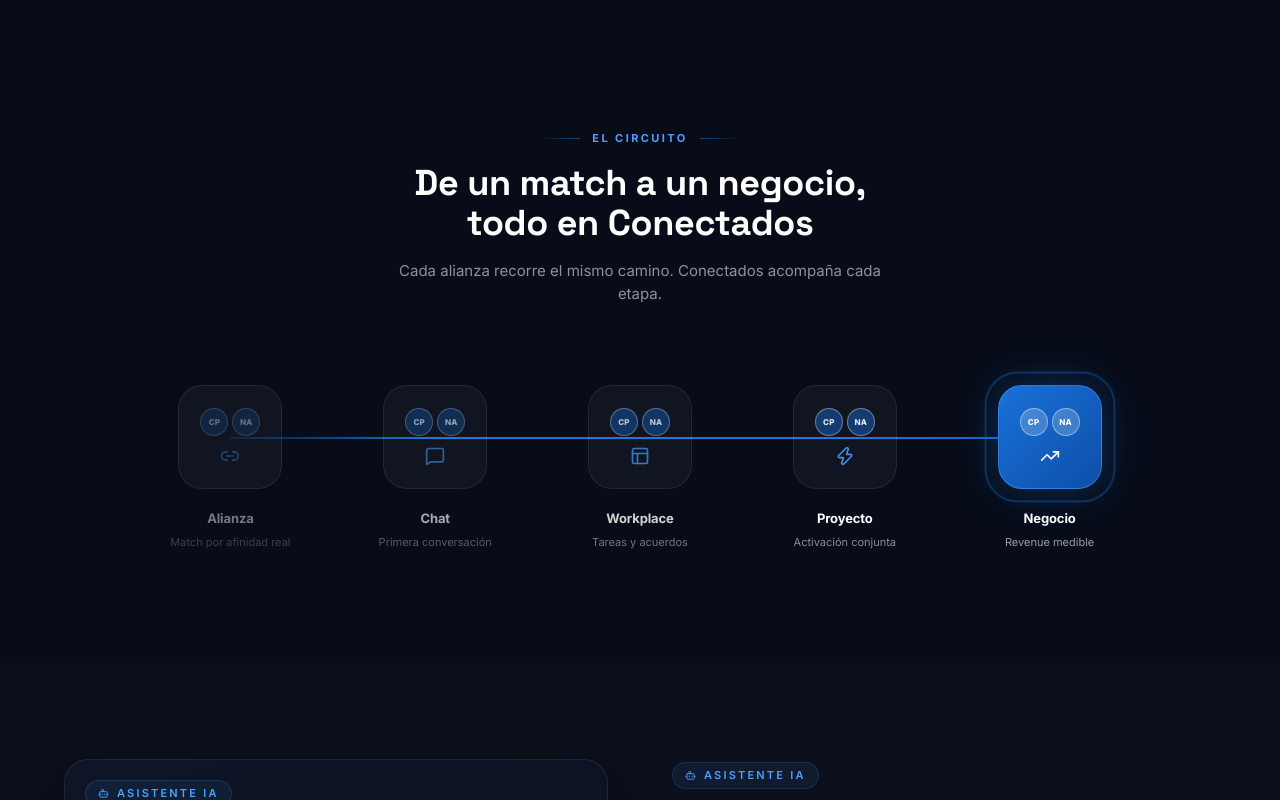
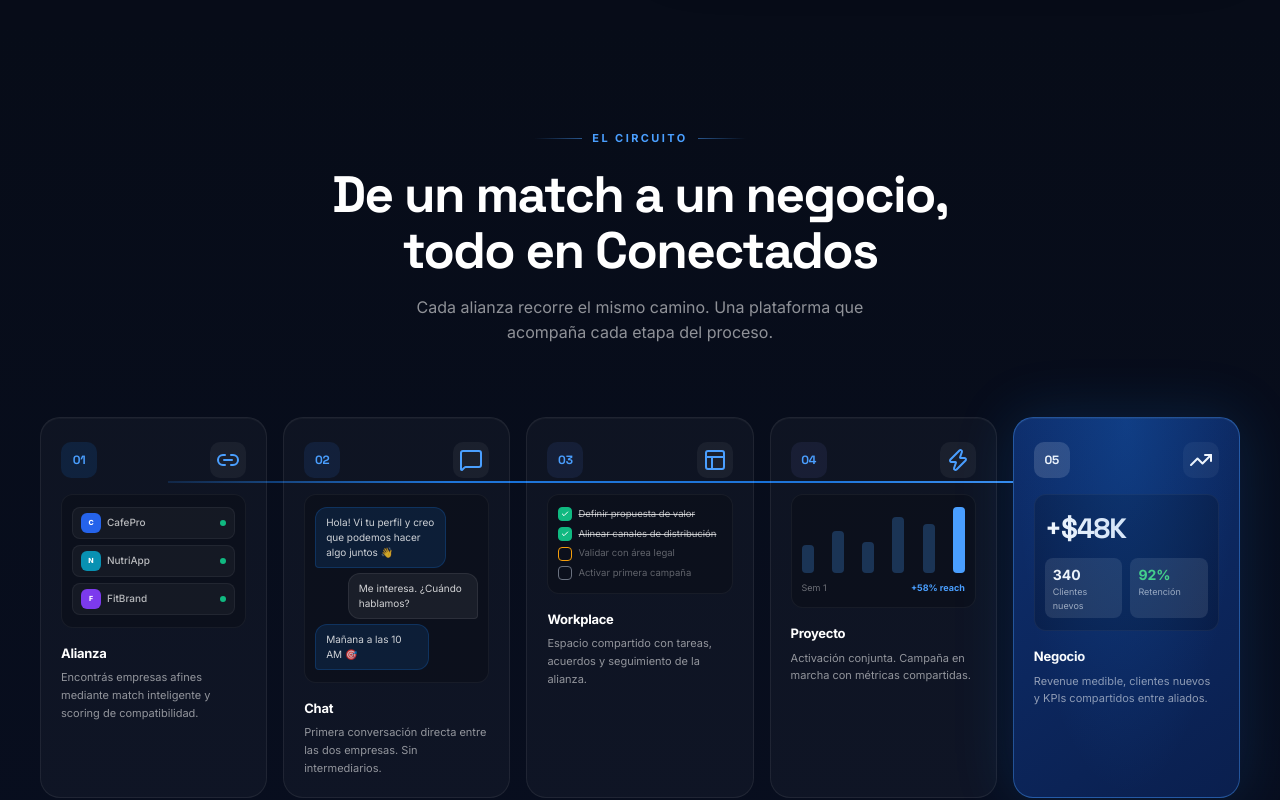
Before and after one commit to agustinorellano/Conectados-demo-1.2, a React (Vite) app: page / in a window 1280 px wide. Shown: the part 3280-4080 px from the top of the page. Built offline with nearby package versions, Linux system fonts and the light colour scheme.

Commit message:
feat: redesign El circuito — cards con peso visual, mockups internos por etapa

```diff
--- a/src/landing/LandingPage.jsx
+++ b/src/landing/LandingPage.jsx
@@ -41,13 +41,14 @@ function Counter({ to, suffix = '', prefix = '' }) {
 }
 
 /* ─── fade-in section wrapper ──────────────────────────────── */
-function FadeUp({ children, delay = 0, className = '' }) {
+function FadeUp({ children, delay = 0, className = '', style }) {
   const ref = useRef(null);
   const inView = useInView(ref, { once: true, margin: '-60px' });
   return (
     <motion.div
       ref={ref}
       className={className}
+      style={style}
       initial={{ opacity: 0, y: 28 }}
       animate={inView ? { opacity: 1, y: 0 } : {}}
       transition={{ duration: 0.6, delay, ease: [0.22, 1, 0.36, 1] }}
@@ -831,130 +832,213 @@ export default function LandingPage() {
       </FeatureSection>
 
       {/* ── CIRCUITO ─────────────────────────────────────── */}
-      <section id="el-circuito" className="py-28 px-6" style={{ background: C.bg }}>
-        <div className="mx-auto max-w-5xl">
-          <FadeUp className="mb-20 text-center space-y-4">
-            <div className="flex items-center justify-center gap-3">
-              <div style={{ height: 1, width: 40, background: 'linear-gradient(to right, transparent, rgba(24,113,216,0.6))' }} />
-              <span className="text-[11px] font-bold uppercase tracking-[0.22em]" style={{ color: '#4A9FFF' }}>El circuito</span>
-              <div style={{ height: 1, width: 40, background: 'linear-gradient(to left, transparent, rgba(24,113,216,0.6))' }} />
+      <section id="el-circuito" style={{ background: 'linear-gradient(180deg, #070C18 0%, #080E1F 100%)', padding: '112px 24px 128px' }}>
+        <div style={{ maxWidth: 1200, margin: '0 auto' }}>
+
+          {/* Header */}
+          <FadeUp style={{ textAlign: 'center', marginBottom: 72 }}>
+            <div style={{ display: 'flex', alignItems: 'center', justifyContent: 'center', gap: 10, marginBottom: 20 }}>
+              <div style={{ height: 1, width: 48, background: 'linear-gradient(to right, transparent, rgba(74,159,255,0.5))' }} />
+              <span style={{ fontSize: 11, fontWeight: 700, letterSpacing: '0.22em', textTransform: 'uppercase', color: '#4A9FFF' }}>El circuito</span>
+              <div style={{ height: 1, width: 48, background: 'linear-gradient(to left, transparent, rgba(74,159,255,0.5))' }} />
             </div>
-            <h2 className="font-['Space_Grotesk'] text-3xl font-bold text-white lg:text-4xl">
+            <h2 style={{ fontFamily: 'Space Grotesk, sans-serif', fontSize: 'clamp(32px, 4vw, 52px)', fontWeight: 800, color: '#fff', letterSpacing: '-0.03em', lineHeight: 1.1, margin: '0 0 16px' }}>
               De un match a un negocio,<br />todo en Conectados
             </h2>
-            <p className="text-[15px] mx-auto max-w-lg" style={{ color: C.text }}>
-              Cada alianza recorre el mismo camino. Conectados acompaña cada etapa.
+            <p style={{ fontSize: 16, color: C.text, maxWidth: 480, margin: '0 auto' }}>
+              Cada alianza recorre el mismo camino. Una plataforma que acompaña cada etapa del proceso.
             </p>
           </FadeUp>
 
-          {/* Circuit — 5 stages */}
-          <FadeUp delay={0.12}>
-            <div style={{ display: 'grid', gridTemplateColumns: 'repeat(5, 1fr)', gap: 0, position: 'relative' }}>
+          {/* 5 cards grid */}
+          <div style={{ display: 'grid', gridTemplateColumns: 'repeat(5, 1fr)', gap: 16, position: 'relative' }}>
 
-              {/* Connector line behind cards */}
+            {/* Connector line */}
             <div style={{
-                position: 'absolute', top: 52, left: '10%', right: '10%', height: 2,
-                background: 'linear-gradient(to right, rgba(24,113,216,0.15), #1871D8, #1871D8, #1871D8, rgba(24,113,216,0.9))',
+              position: 'absolute',
+              top: 64, left: 'calc(10% + 8px)', right: 'calc(10% + 8px)',
+              height: 2,
+              background: 'linear-gradient(to right, rgba(24,113,216,0.2) 0%, #1871D8 30%, #1871D8 70%, #4A9FFF 100%)',
               zIndex: 0,
             }} />
 
             {[
               {
-                  label: 'Alianza', desc: 'Match por afinidad real',
-                  icon: <Link2 size={20} color="#4A9FFF" strokeWidth={2} />,
-                  companies: ['CP', 'NA'], opacity: 0.35,
+                num: '01', label: 'Alianza', desc: 'Encontrás empresas afines mediante match inteligente y scoring de compatibilidad.',
+                icon: <Link2 size={24} color="#4A9FFF" strokeWidth={2} />,
+                accent: '#1871D8',
+                visual: (
+                  <div style={{ display: 'flex', flexDirection: 'column', gap: 6 }}>
+                    {[['CafePro', '#2563EB'], ['NutriApp', '#0891B2'], ['FitBrand', '#7C3AED']].map(([name, clr]) => (
+                      <div key={name} style={{ display: 'flex', alignItems: 'center', gap: 6, background: 'rgba(255,255,255,0.04)', borderRadius: 8, padding: '5px 8px', border: '1px solid rgba(255,255,255,0.06)' }}>
+                        <div style={{ width: 20, height: 20, borderRadius: 6, background: clr, display: 'flex', alignItems: 'center', justifyContent: 'center', fontSize: 7, fontWeight: 800, color: '#fff', flexShrink: 0 }}>
+                          {name[0]}
+                        </div>
+                        <span style={{ fontSize: 10, color: 'rgba(255,255,255,0.7)', fontWeight: 500 }}>{name}</span>
+                        <div style={{ marginLeft: 'auto', width: 6, height: 6, borderRadius: '50%', background: '#10B981' }} />
+                      </div>
+                    ))}
+                  </div>
+                ),
               },
               {
-                  label: 'Chat', desc: 'Primera conversación',
-                  icon: <MessageSquare size={20} color="#4A9FFF" strokeWidth={2} />,
-                  companies: ['CP', 'NA'], opacity: 0.55,
+                num: '02', label: 'Chat', desc: 'Primera conversación directa entre las dos empresas. Sin intermediarios.',
+                icon: <MessageSquare size={24} color="#4A9FFF" strokeWidth={2} />,
+                accent: '#0891B2',
+                visual: (
+                  <div style={{ display: 'flex', flexDirection: 'column', gap: 5 }}>
+                    <div style={{ background: 'rgba(24,113,216,0.15)', border: '1px solid rgba(24,113,216,0.25)', borderRadius: '12px 12px 12px 4px', padding: '7px 10px', fontSize: 10, color: 'rgba(255,255,255,0.8)', maxWidth: '80%' }}>
+                      Hola! Vi tu perfil y creo que podemos hacer algo juntos 👋
+                    </div>
+                    <div style={{ alignSelf: 'flex-end', background: 'rgba(255,255,255,0.06)', border: '1px solid rgba(255,255,255,0.08)', borderRadius: '12px 12px 4px 12px', padding: '7px 10px', fontSize: 10, color: 'rgba(255,255,255,0.8)', maxWidth: '80%' }}>
+                      Me interesa. ¿Cuándo hablamos?
+                    </div>
+                    <div style={{ background: 'rgba(24,113,216,0.15)', border: '1px solid rgba(24,113,216,0.25)', borderRadius: '12px 12px 12px 4px', padding: '7px 10px', fontSize: 10, color: 'rgba(255,255,255,0.8)', maxWidth: '70%' }}>
+                      Mañana a las 10 AM 🎯
+                    </div>
+                  </div>
+                ),
               },
               {
-                  label: 'Workplace', desc: 'Tareas y acuerdos',
-                  icon: <PanelsTopLeft size={20} color="#4A9FFF" strokeWidth={2} />,
-                  companies: ['CP', 'NA'], opacity: 0.72,
+                num: '03', label: 'Workplace', desc: 'Espacio compartido con tareas, acuerdos y seguimiento de la alianza.',
+                icon: <PanelsTopLeft size={24} color="#4A9FFF" strokeWidth={2} />,
+                accent: '#F59E0B',
+                visual: (
+                  <div style={{ display: 'flex', flexDirection: 'column', gap: 5 }}>
+                    {[
+                      { text: 'Definir propuesta de valor', done: true, color: '#10B981' },
+                      { text: 'Alinear canales de distribución', done: true, color: '#10B981' },
+                      { text: 'Validar con área legal', done: false, color: '#F59E0B' },
+                      { text: 'Activar primera campaña', done: false, color: '#6B7280' },
+                    ].map(t => (
+                      <div key={t.text} style={{ display: 'flex', alignItems: 'center', gap: 6 }}>
+                        <div style={{ width: 14, height: 14, borderRadius: 4, border: `1.5px solid ${t.color}`, background: t.done ? t.color : 'transparent', display: 'flex', alignItems: 'center', justifyContent: 'center', flexShrink: 0 }}>
+                          {t.done && <Check size={8} color="#fff" strokeWidth={3} />}
+                        </div>
+                        <span style={{ fontSize: 9.5, color: t.done ? 'rgba(255,255,255,0.7)' : 'rgba(255,255,255,0.35)', textDecoration: t.done ? 'line-through' : 'none' }}>{t.text}</span>
+                      </div>
+                    ))}
+                  </div>
+                ),
               },
               {
-                  label: 'Proyecto', desc: 'Activación conjunta',
-                  icon: <Zap size={20} color="#4A9FFF" strokeWidth={2} />,
-                  companies: ['CP', 'NA'], opacity: 0.88,
+                num: '04', label: 'Proyecto', desc: 'Activación conjunta. Campaña en marcha con métricas compartidas.',
+                icon: <Zap size={24} color="#4A9FFF" strokeWidth={2} />,
+                accent: '#8B5CF6',
+                visual: (
+                  <div style={{ display: 'flex', flexDirection: 'column', gap: 8 }}>
+                    <div style={{ display: 'flex', justifyContent: 'space-between', alignItems: 'flex-end' }}>
+                      {[40, 60, 45, 80, 70, 95].map((h, i) => (
+                        <div key={i} style={{ width: 12, height: h * 0.7, borderRadius: 4, background: i === 5 ? '#4A9FFF' : 'rgba(74,159,255,0.25)' }} />
+                      ))}
+                    </div>
+                    <div style={{ display: 'flex', justifyContent: 'space-between' }}>
+                      <span style={{ fontSize: 9, color: 'rgba(255,255,255,0.4)' }}>Sem 1</span>
+                      <span style={{ fontSize: 9, color: '#4A9FFF', fontWeight: 700 }}>+58% reach</span>
+                    </div>
+                  </div>
+                ),
               },
               {
-                  label: 'Negocio', desc: 'Revenue medible',
-                  icon: <TrendingUp size={20} color="#fff" strokeWidth={2} />,
-                  companies: ['CP', 'NA'], opacity: 1, highlight: true,
+                num: '05', label: 'Negocio', desc: 'Revenue medible, clientes nuevos y KPIs compartidos entre aliados.',
+                icon: <TrendingUp size={24} color="#fff" strokeWidth={2} />,
+                accent: '#1871D8',
+                highlight: true,
+                visual: (
+                  <div style={{ display: 'flex', flexDirection: 'column', gap: 8 }}>
+                    <div style={{ display: 'flex', alignItems: 'baseline', gap: 4 }}>
+                      <span style={{ fontFamily: 'Space Grotesk, sans-serif', fontSize: 28, fontWeight: 800, color: '#fff', letterSpacing: '-0.04em' }}>+$48K</span>
+                    </div>
+                    <div style={{ display: 'flex', gap: 8 }}>
+                      <div style={{ flex: 1, background: 'rgba(255,255,255,0.1)', borderRadius: 8, padding: '6px 8px' }}>
+                        <div style={{ fontSize: 14, fontWeight: 700, color: '#fff' }}>340</div>
+                        <div style={{ fontSize: 9, color: 'rgba(255,255,255,0.6)' }}>Clientes nuevos</div>
+                      </div>
+                      <div style={{ flex: 1, background: 'rgba(255,255,255,0.1)', borderRadius: 8, padding: '6px 8px' }}>
+                        <div style={{ fontSize: 14, fontWeight: 700, color: '#4ADE80' }}>92%</div>
+                        <div style={{ fontSize: 9, color: 'rgba(255,255,255,0.6)' }}>Retención</div>
+                      </div>
+                    </div>
+                  </div>
+                ),
               },
             ].map((step, i) => (
-                <div key={step.label} style={{ display: 'flex', flexDirection: 'column', alignItems: 'center', gap: 20, position: 'relative', zIndex: 1 }}>
+              <FadeUp key={step.label} delay={i * 0.08} style={{ position: 'relative', zIndex: 1 }}>
+                <div style={{
+                  borderRadius: 20,
+                  background: step.highlight
+                    ? 'linear-gradient(145deg, #0E2F6E, #0A1F4E)'
+                    : 'rgba(255,255,255,0.03)',
+                  border: step.highlight
+                    ? '1px solid rgba(74,159,255,0.4)'
+                    : '1px solid rgba(255,255,255,0.07)',
+                  padding: '24px 20px 20px',
+                  height: '100%',
+                  display: 'flex',
+                  flexDirection: 'column',
+                  gap: 16,
+                  boxShadow: step.highlight
+                    ? '0 0 60px rgba(24,113,216,0.2), 0 1px 0 rgba(255,255,255,0.05) inset'
+                    : '0 1px 0 rgba(255,255,255,0.03) inset',
+                  position: 'relative',
+                  overflow: 'hidden',
+                }}>
 
-                  {/* Node card */}
-                  <div style={{
-                    width: 104, height: 104, borderRadius: 24,
-                    background: step.highlight
-                      ? 'linear-gradient(135deg, #1871D8, #0E4FA8)'
-                      : 'rgba(255,255,255,0.04)',
-                    border: step.highlight
-                      ? '1px solid rgba(74,159,255,0.5)'
-                      : '1px solid rgba(255,255,255,0.08)',
-                    display: 'flex', flexDirection: 'column',
-                    alignItems: 'center', justifyContent: 'center', gap: 10,
-                    boxShadow: step.highlight ? '0 0 40px rgba(24,113,216,0.35)' : 'none',
-                    position: 'relative', overflow: 'visible',
-                  }}>
-                    {/* Pulse for last */}
+                  {/* Glow bg for highlight */}
+                  {step.highlight && (
+                    <div style={{ position: 'absolute', inset: 0, background: 'radial-gradient(ellipse at 50% 0%, rgba(24,113,216,0.25) 0%, transparent 70%)', pointerEvents: 'none' }} />
+                  )}
                   {step.highlight && (
                     <motion.div
-                        animate={{ scale: [1, 1.22, 1], opacity: [0.4, 0, 0.4] }}
-                        transition={{ duration: 2.2, repeat: Infinity, ease: 'easeInOut' }}
-                        style={{
-                          position: 'absolute', inset: -12, borderRadius: 32,
-                          border: '2px solid #1871D8', pointerEvents: 'none',
-                        }}
+                      animate={{ scale: [1, 1.15, 1], opacity: [0.3, 0, 0.3] }}
+                      transition={{ duration: 2.8, repeat: Infinity, ease: 'easeInOut' }}
+                      style={{ position: 'absolute', inset: -2, borderRadius: 22, border: '1.5px solid rgba(74,159,255,0.4)', pointerEvents: 'none' }}
                     />
                   )}
 
-                    {/* Two company avatars */}
-                    <div style={{ display: 'flex', gap: 4, alignItems: 'center' }}>
-                      {['CP', 'NA'].map((initials, j) => (
-                        <div key={j} style={{
-                          width: 28, height: 28, borderRadius: '50%',
-                          background: step.highlight
-                            ? 'rgba(255,255,255,0.2)'
-                            : `rgba(24,113,216,${step.opacity * 0.5})`,
-                          border: `1.5px solid rgba(255,255,255,${step.opacity * 0.4})`,
+                  {/* Number + Icon row */}
+                  <div style={{ display: 'flex', alignItems: 'center', justifyContent: 'space-between' }}>
+                    <div style={{
+                      width: 36, height: 36, borderRadius: 10,
+                      background: step.highlight ? 'rgba(255,255,255,0.15)' : `rgba(${i * 20 + 24},${113 - i * 8},${216 - i * 20},0.15)`,
                       display: 'flex', alignItems: 'center', justifyContent: 'center',
-                          fontSize: 8, fontWeight: 800,
-                          color: step.highlight ? '#fff' : `rgba(255,255,255,${step.opacity})`,
-                          letterSpacing: '0.02em',
+                      fontSize: 12, fontWeight: 800, color: step.highlight ? '#fff' : '#4A9FFF',
+                      fontFamily: 'Space Grotesk, sans-serif', letterSpacing: '-0.02em',
                     }}>
-                          {initials}
+                      {step.num}
                     </div>
-                      ))}
-                    </div>
-
-                    {/* Icon */}
-                    <div style={{ opacity: step.highlight ? 1 : step.opacity }}>
+                    <div style={{ width: 36, height: 36, borderRadius: 10, background: 'rgba(255,255,255,0.05)', display: 'flex', alignItems: 'center', justifyContent: 'center' }}>
                       {step.icon}
                     </div>
                   </div>
 
+                  {/* Visual mockup area */}
+                  <div style={{
+                    background: 'rgba(0,0,0,0.2)',
+                    borderRadius: 12,
+                    padding: '12px 10px',
+                    border: '1px solid rgba(255,255,255,0.05)',
+                    minHeight: 100,
+                    display: 'flex',
+                    flexDirection: 'column',
+                    justifyContent: 'center',
+                  }}>
+                    {step.visual}
+                  </div>
+
                   {/* Label + desc */}
-                  <div style={{ textAlign: 'center', paddingInline: 4 }}>
-                    <div style={{
-                      fontSize: 13, fontWeight: 700,
-                      color: step.highlight ? '#fff' : `rgba(255,255,255,${step.opacity + 0.1})`,
-                      marginBottom: 5, letterSpacing: '-0.01em',
-                    }}>
+                  <div>
+                    <div style={{ fontSize: 13, fontWeight: 700, color: '#fff', marginBottom: 6, letterSpacing: '-0.02em' }}>
                       {step.label}
                     </div>
-                    <div style={{ fontSize: 11, lineHeight: 1.55, color: `rgba(255,255,255,${step.opacity * 0.6})` }}>
+                    <div style={{ fontSize: 11, lineHeight: 1.6, color: C.text }}>
                       {step.desc}
                     </div>
                   </div>
                 </div>
+              </FadeUp>
             ))}
           </div>
-          </FadeUp>
         </div>
       </section>
 
```
Lines whose indentation alone changed are shown as unchanged.
